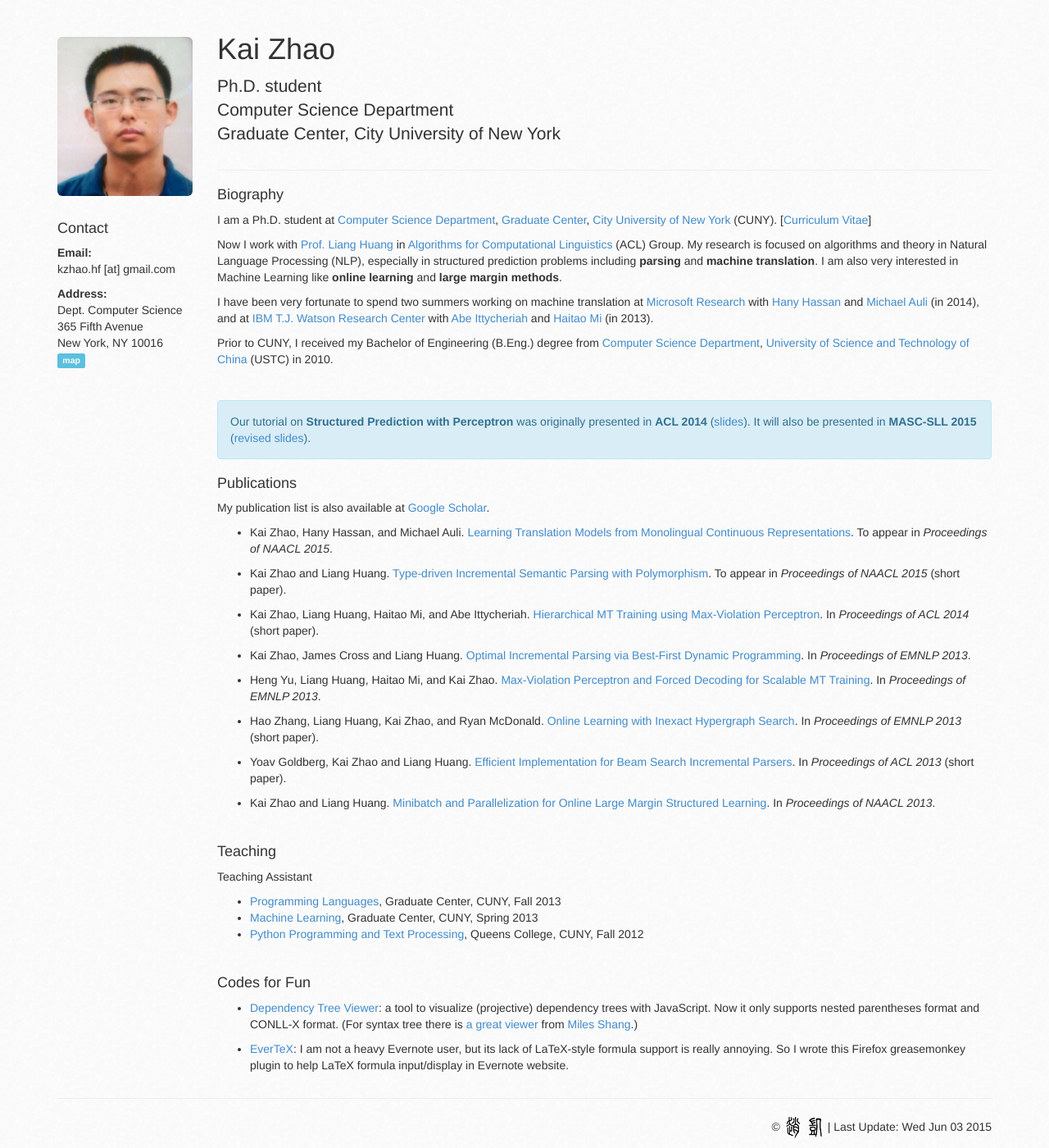
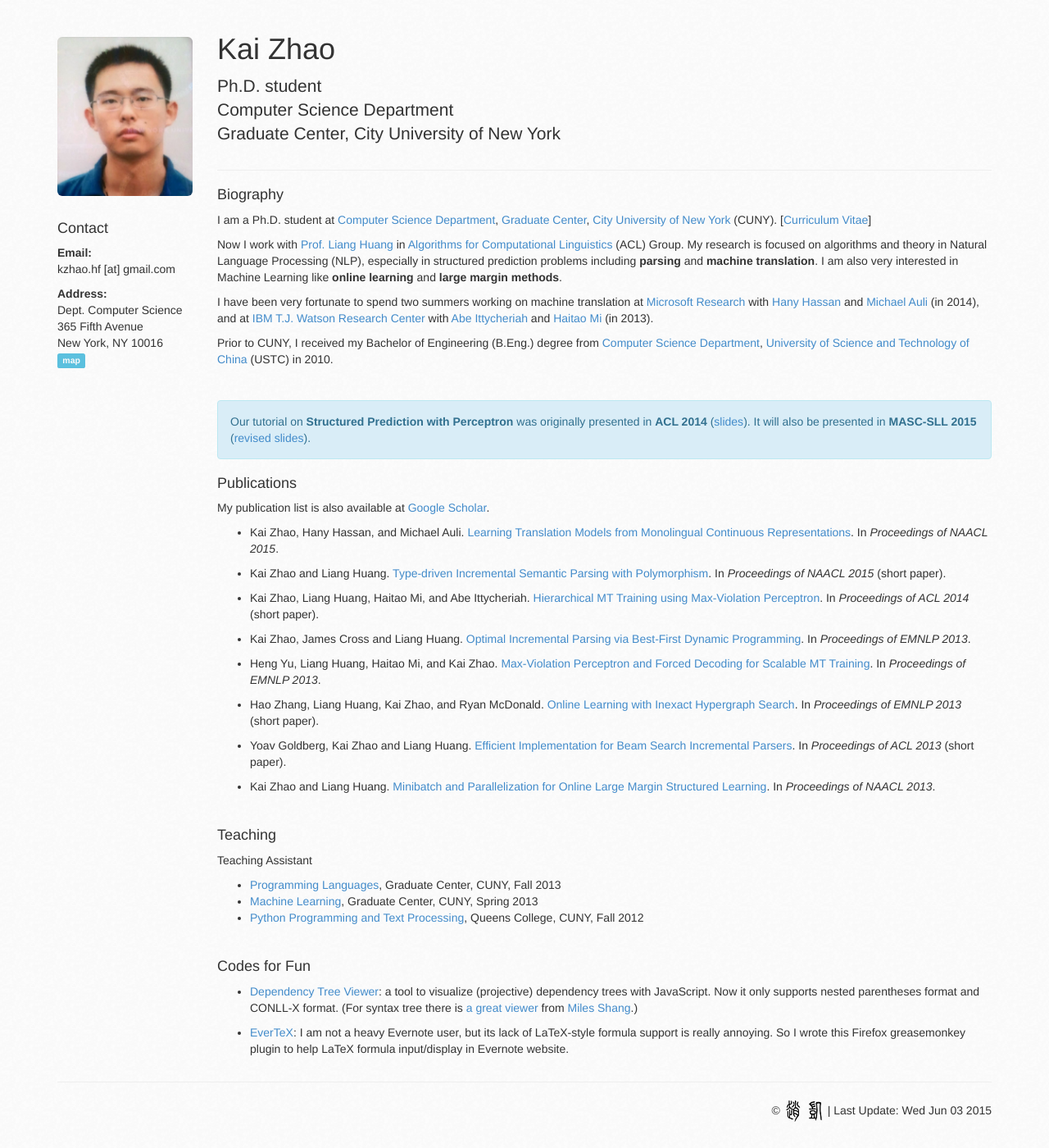
Before and after one commit to kaayy/kaayy.github.io, a Jekyll site: the page built from index.md, in a window 1280 px wide. Shown: the whole page at 82% size. Built offline with Jekyll 4.4.1, drawn with Linux system fonts in a browser that asks for light colours.

Commit message:
update publications

```diff
--- a/index.md
+++ b/index.md
@@ -25,9 +25,9 @@
 
 My publication list is also available at [Google Scholar](http://scholar.google.com/citations?user=5CCzY6MAAAAJ&hl=en).
 
-* Kai Zhao, Hany Hassan, and Michael Auli. [Learning Translation Models from Monolingual Continuous Representations](http://kaizhao.me/publications/contrepr-mt.pdf). To appear in _Proceedings of NAACL 2015_.
+* Kai Zhao, Hany Hassan, and Michael Auli. [Learning Translation Models from Monolingual Continuous Representations](http://www.aclweb.org/anthology/N/N15/N15-1176.pdf). In _Proceedings of NAACL 2015_.
 
-* Kai Zhao and Liang Huang. [Type-driven Incremental Semantic Parsing with Polymorphism](http://kaizhao.me/publications/tisp.pdf). To appear in _Proceedings of NAACL 2015_ (short paper).
+* Kai Zhao and Liang Huang. [Type-driven Incremental Semantic Parsing with Polymorphism](http://www.aclweb.org/anthology/N/N15/N15-1162.pdf). In _Proceedings of NAACL 2015_ (short paper).
 
 * Kai Zhao, Liang Huang, Haitao Mi, and Abe Ittycheriah. [Hierarchical MT Training using Max-Violation Perceptron](http://www.aclweb.org/anthology/P/P14/P14-2127.pdf). In _Proceedings of ACL 2014_ (short paper).
 
```
